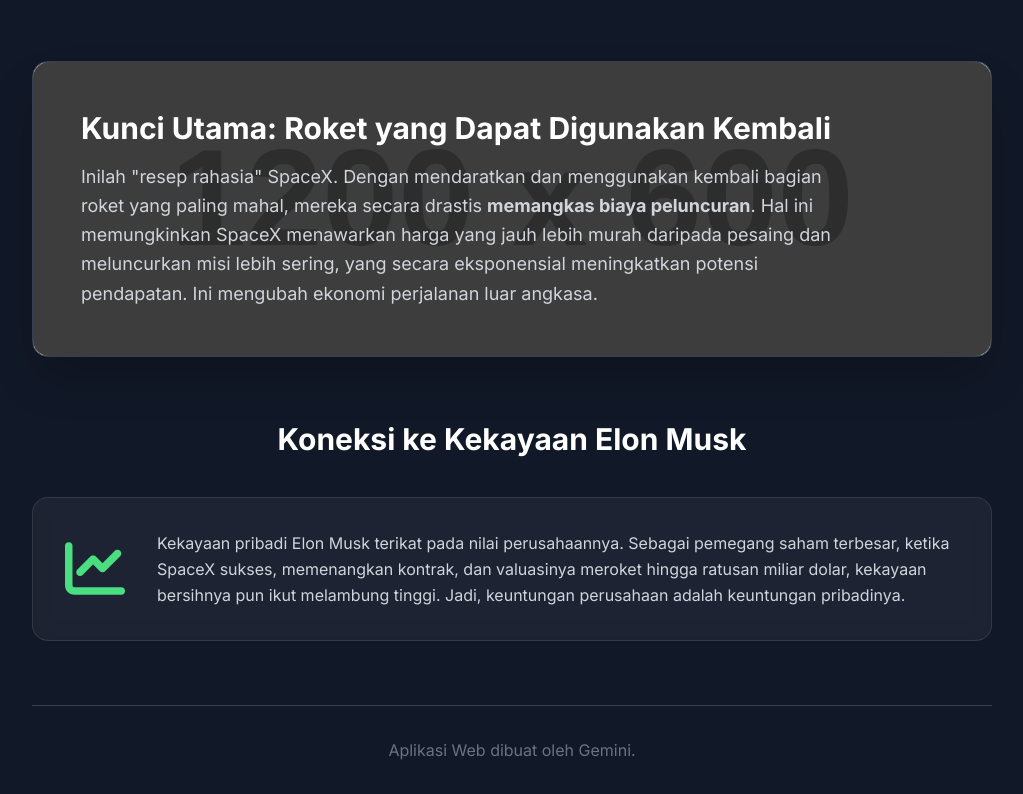
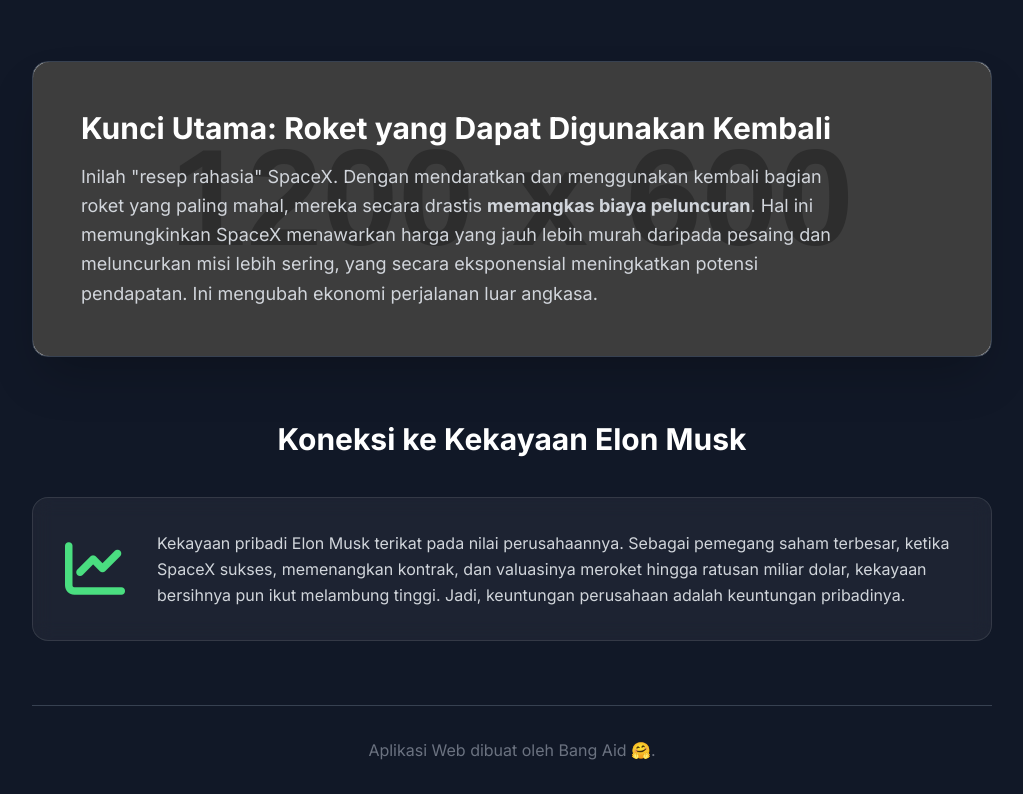
Before and after one commit to ffaridhatul/Elon-musk, a plain HTML site: page main.html in a window 1280 px wide. Shown: the part 881-1675 px from the top of the page, without its empty margins (128-1151 px from the left). Drawn offline with nearby package versions, Linux system fonts and the light colour scheme; placeholder pictures from the web are drawn by us.

Commit message:
Update main.html

```diff
--- a/main.html
+++ b/main.html
@@ -120,7 +120,7 @@
 
         <!-- Footer -->
         <footer class="text-center mt-16 pt-8 border-t border-gray-700">
-            <p class="text-gray-500">Aplikasi Web dibuat oleh Gemini.</p>
+            <p class="text-gray-500">Aplikasi Web dibuat oleh Bang Aid 🤗.</p>
         </footer>
 
     </div>
```
